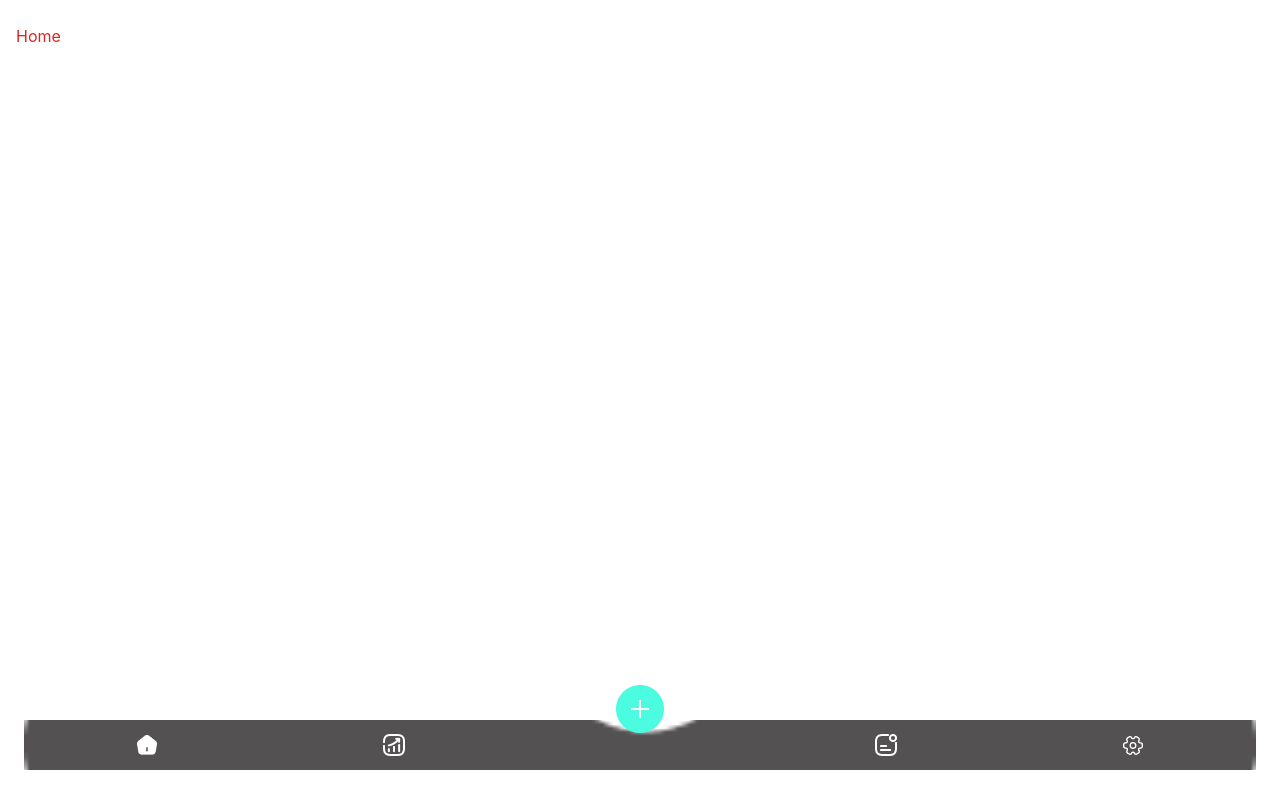
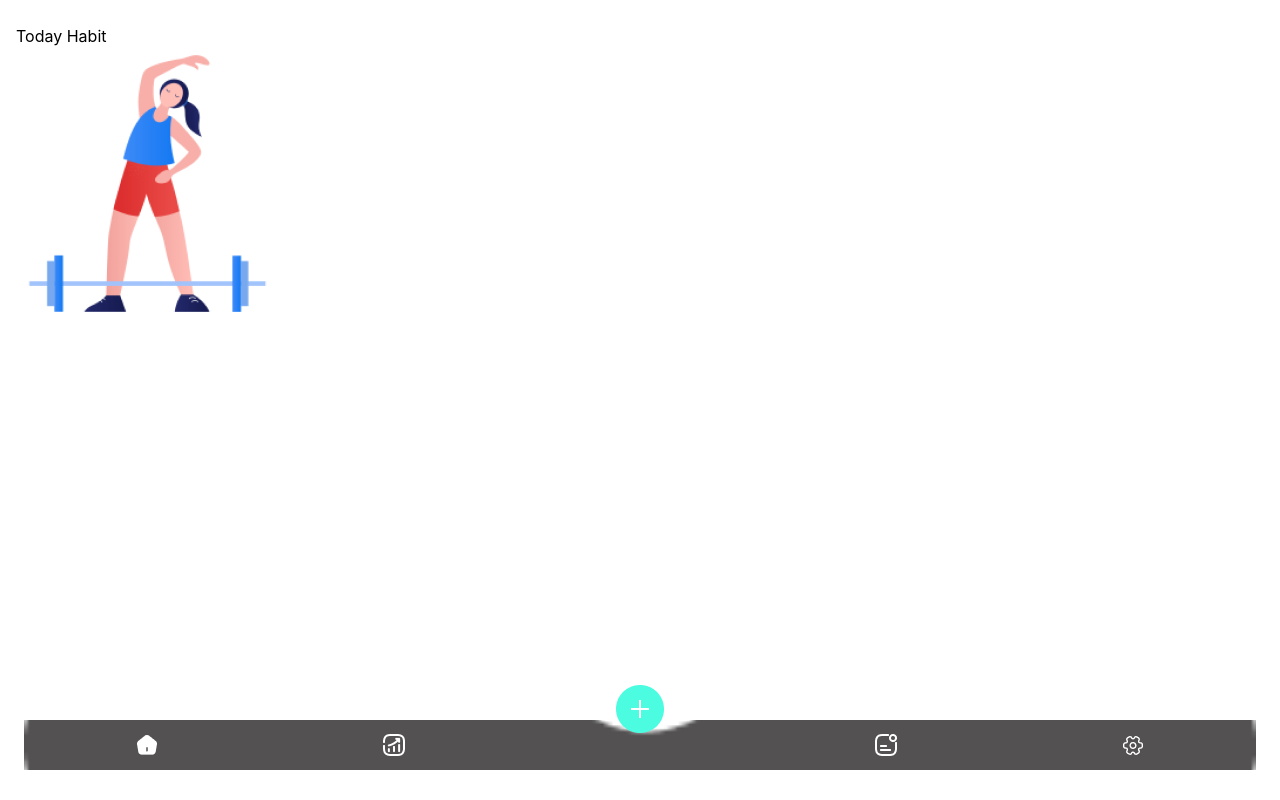
Before and after one commit to woo5ni-developer/daily-habit, a React (Create React App) app: page / in a window 1280 px wide. Built offline with nearby package versions, Linux system fonts and the light colour scheme.

Commit message:
home 메인 화면 작업

```diff
--- a/src/routes/Home.tsx
+++ b/src/routes/Home.tsx
@@ -1,7 +1,12 @@
 import React, { FC } from 'react'
 
 const Home: FC = () => {
-  return <div className="text-red-600">Home</div>
+  return (
+    <div>
+      Today Habit
+      <img src="./images/bg/bg-home-habit.png" alt="" />
+    </div>
+  )
 }
 
 export default Home
```
Also changed, not shown: public/images/bg/bg-home-habit.png (added).
